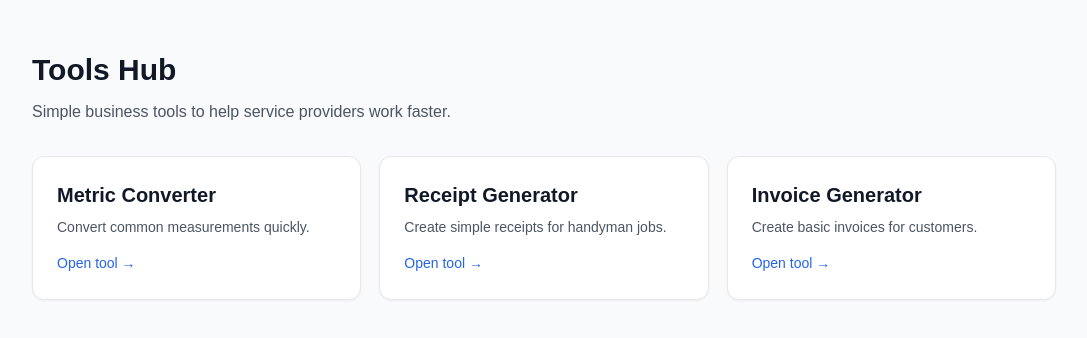
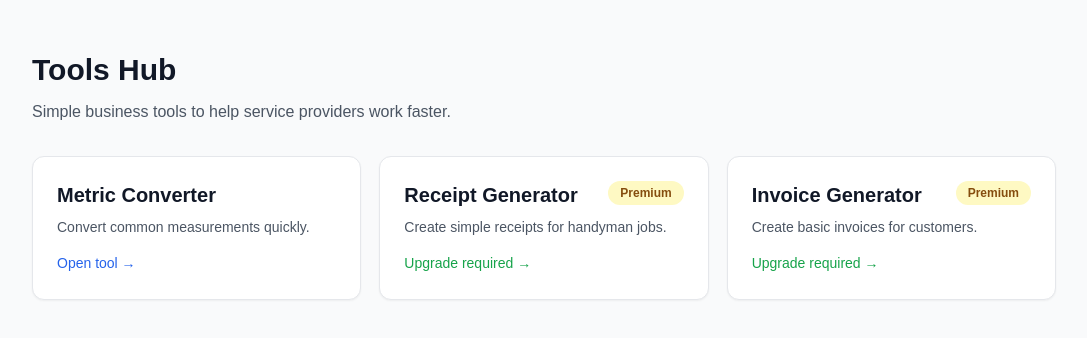
Before and after one commit to digimind34/digi2-platform, a Next.js app in the folder apps/frontend/: page /tools in a window 1280 px wide. Shown: the top 338 px of the page, without its empty margins (96-1183 px from the left). Built offline with nearby package versions, Linux system fonts and the light colour scheme; no server answers.

Commit message:
Show premium status in tools hub

```diff
--- a/apps/frontend/app/tools/page.tsx
+++ b/apps/frontend/app/tools/page.tsx
@@ -1,24 +1,32 @@
+"use client";
+
 import Link from "next/link";
+import { useSubscription } from "@/lib/useSubscription";
 
 const tools = [
   {
     title: "Metric Converter",
     description: "Convert common measurements quickly.",
     href: "/tools/metric-converter",
+    premium: false,
   },
   {
     title: "Receipt Generator",
     description: "Create simple receipts for handyman jobs.",
     href: "/tools/receipt-generator",
+    premium: true,
   },
   {
     title: "Invoice Generator",
     description: "Create basic invoices for customers.",
     href: "/tools/invoice-generator",
+    premium: true,
   },
 ];
 
 export default function ToolsPage() {
+  const { loading, isPremium } = useSubscription();
+
   return (
     <main className="min-h-screen bg-gray-50 px-6 py-10">
       <div className="mx-auto max-w-5xl">
@@ -27,22 +35,50 @@ export default function ToolsPage() {
           Simple business tools to help service providers work faster.
         </p>
 
+        {loading && (
+          <p className="mt-4 text-sm text-gray-500">
+            Checking subscription status...
+          </p>
+        )}
+
         <div className="mt-8 grid gap-6 md:grid-cols-3">
-          {tools.map((tool) => (
+          {tools.map((tool) => {
+            const locked = tool.premium && !isPremium;
+
+            return (
               <Link
                 key={tool.href}
-              href={tool.href}
+                href={locked ? "/billing" : tool.href}
                 className="rounded-xl border bg-white p-6 shadow-sm transition hover:shadow-md"
               >
+                <div className="flex items-start justify-between gap-3">
                   <h2 className="text-xl font-semibold text-gray-900">
                     {tool.title}
                   </h2>
-              <p className="mt-2 text-sm text-gray-600">{tool.description}</p>
+
+                  {tool.premium && (
+                    <span className="rounded-full bg-yellow-100 px-3 py-1 text-xs font-semibold text-yellow-800">
+                      Premium
+                    </span>
+                  )}
+                </div>
+
+                <p className="mt-2 text-sm text-gray-600">
+                  {tool.description}
+                </p>
+
+                {locked ? (
+                  <span className="mt-4 inline-block text-sm font-medium text-green-600">
+                    Upgrade required →
+                  </span>
+                ) : (
                   <span className="mt-4 inline-block text-sm font-medium text-blue-600">
                     Open tool →
                   </span>
+                )}
               </Link>
-          ))}
+            );
+          })}
         </div>
       </div>
     </main>
```
Lines whose indentation alone changed are shown as unchanged.
